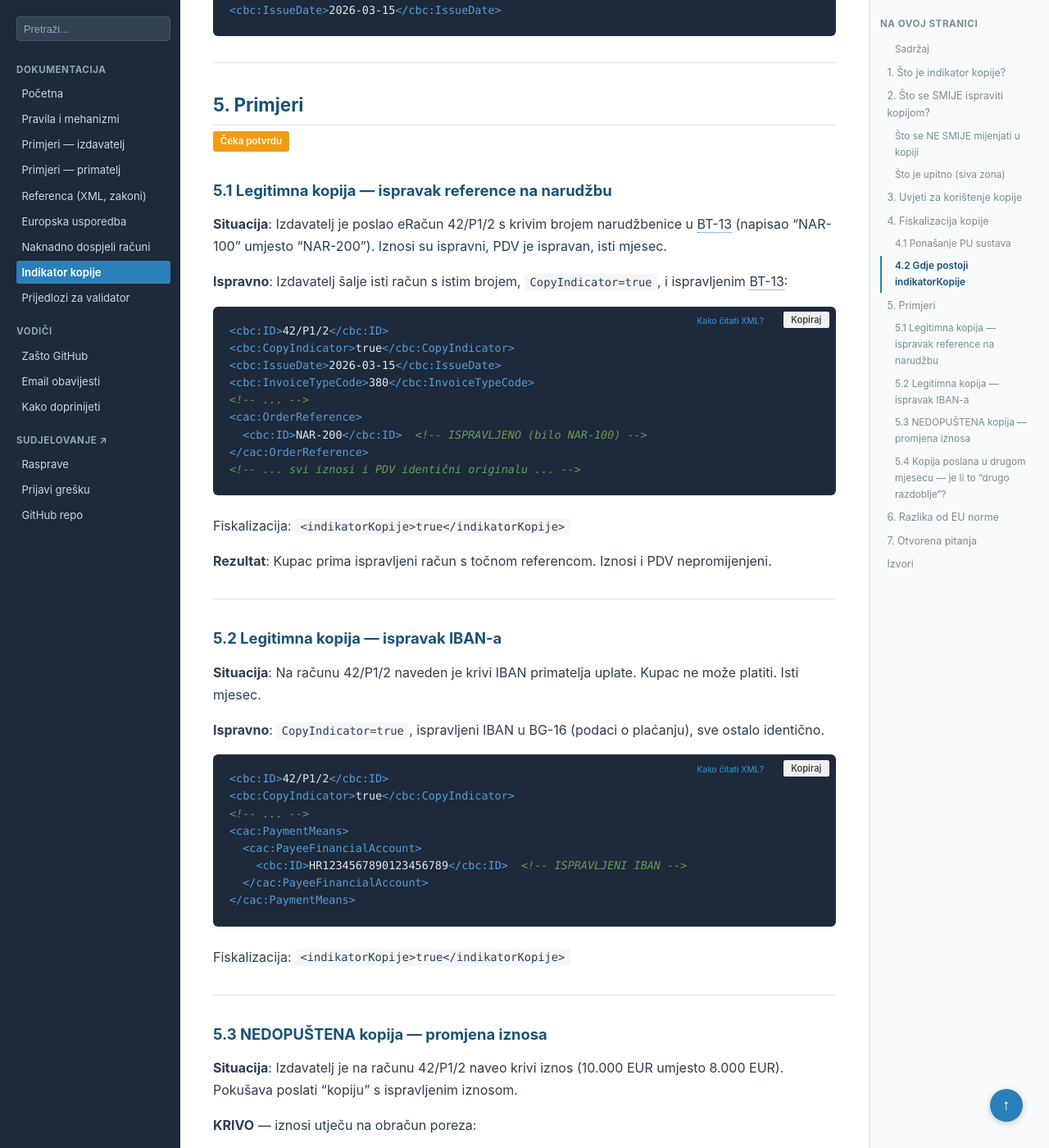
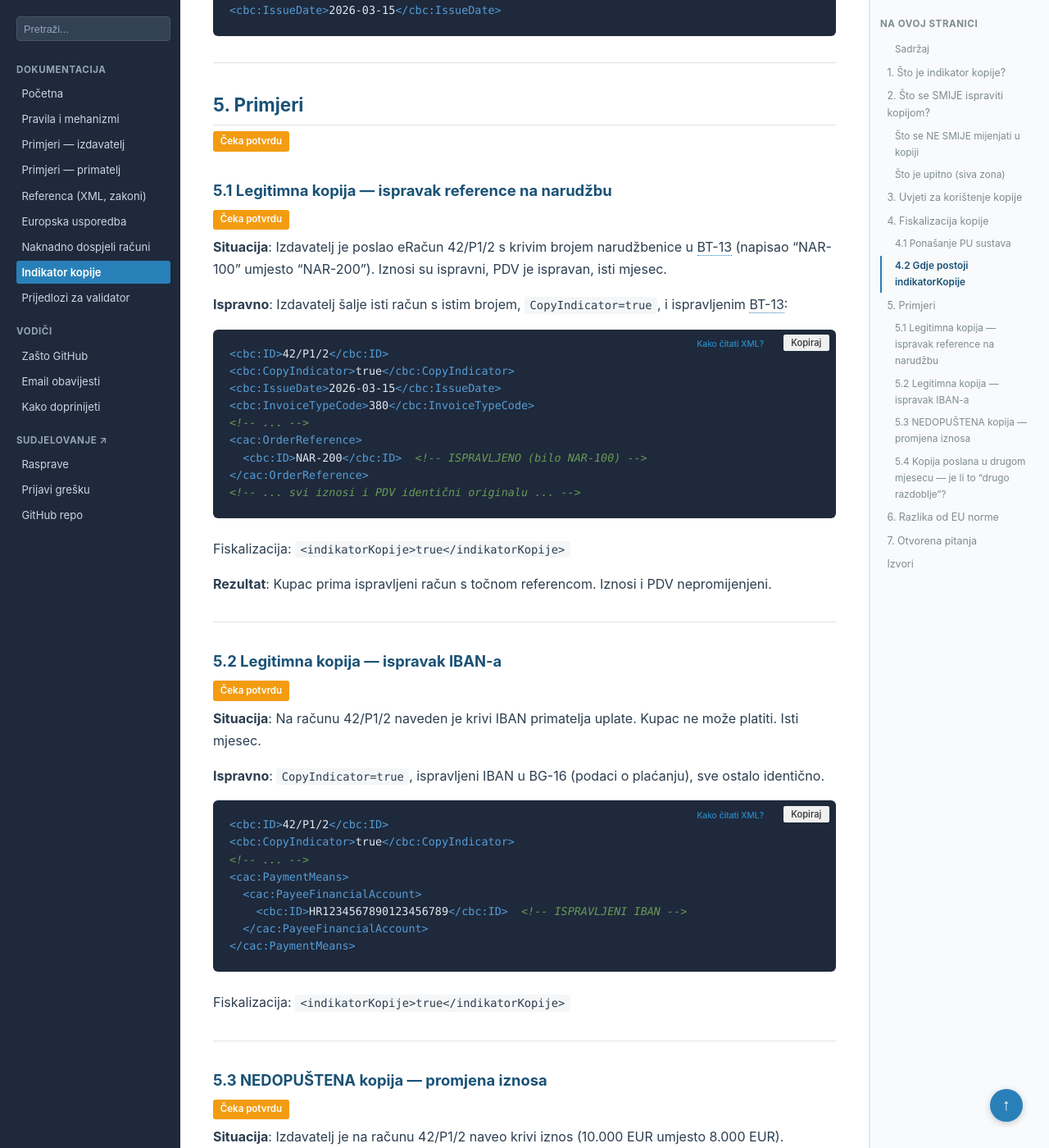
Before and after one commit to dageci/eracun-fiskalizacija-datumi, a Jekyll site: the page built from docs/indikator-kopije.md, in a window 1280 px wide and 1400 px high, scrolled down 7372 px. Shown: the whole window at 82% size. Built offline with Jekyll 4.4.1, drawn with Linux system fonts in a browser that asks for light colours.

Commit message:
badge-ovi dodani na primjere 5.1, 5.2, 5.3

```diff
--- a/docs/indikator-kopije.md
+++ b/docs/indikator-kopije.md
@@ -189,6 +189,7 @@ Element `indikatorKopije` je **obavezan** u fiskalizacijskoj SOAP poruci (`Evide
 <div style="margin-top:-0.5rem;margin-bottom:0.5rem;"><span style="display:inline-block;background:#f39c12;color:white;font-size:0.72rem;font-weight:600;padding:0.15rem 0.55rem;border-radius:3px;cursor:help;" title="Ovo je autorovo tumačenje koje još nije službeno potvrđeno od Porezne uprave. Sadržaj treba tretirati kao prijedlog za raspravu, ne kao uputu.">Čeka potvrdu</span></div>
 
 ### 5.1 Legitimna kopija — ispravak reference na narudžbu
+<div style="margin-top:-0.5rem;margin-bottom:0.5rem;"><span style="display:inline-block;background:#f39c12;color:white;font-size:0.72rem;font-weight:600;padding:0.15rem 0.55rem;border-radius:3px;cursor:help;" title="Ovo je autorovo tumačenje koje još nije službeno potvrđeno od Porezne uprave. Sadržaj treba tretirati kao prijedlog za raspravu, ne kao uputu.">Čeka potvrdu</span></div>
 
 **Situacija**: Izdavatelj je poslao eRačun 42/P1/2 s krivim brojem narudžbenice u BT-13 (napisao "NAR-100" umjesto "NAR-200"). Iznosi su ispravni, PDV je ispravan, isti mjesec.
 
@@ -213,6 +214,7 @@ Fiskalizacija: `<indikatorKopije>true</indikatorKopije>`
 ---
 
 ### 5.2 Legitimna kopija — ispravak IBAN-a
+<div style="margin-top:-0.5rem;margin-bottom:0.5rem;"><span style="display:inline-block;background:#f39c12;color:white;font-size:0.72rem;font-weight:600;padding:0.15rem 0.55rem;border-radius:3px;cursor:help;" title="Ovo je autorovo tumačenje koje još nije službeno potvrđeno od Porezne uprave. Sadržaj treba tretirati kao prijedlog za raspravu, ne kao uputu.">Čeka potvrdu</span></div>
 
 **Situacija**: Na računu 42/P1/2 naveden je krivi IBAN primatelja uplate. Kupac ne može platiti. Isti mjesec.
 
@@ -234,6 +236,7 @@ Fiskalizacija: `<indikatorKopije>true</indikatorKopije>`
 ---
 
 ### 5.3 NEDOPUŠTENA kopija — promjena iznosa
+<div style="margin-top:-0.5rem;margin-bottom:0.5rem;"><span style="display:inline-block;background:#f39c12;color:white;font-size:0.72rem;font-weight:600;padding:0.15rem 0.55rem;border-radius:3px;cursor:help;" title="Ovo je autorovo tumačenje koje još nije službeno potvrđeno od Porezne uprave. Sadržaj treba tretirati kao prijedlog za raspravu, ne kao uputu.">Čeka potvrdu</span></div>
 
 **Situacija**: Izdavatelj je na računu 42/P1/2 naveo krivi iznos (10.000 EUR umjesto 8.000 EUR). Pokušava poslati "kopiju" s ispravljenim iznosom.
 
```
